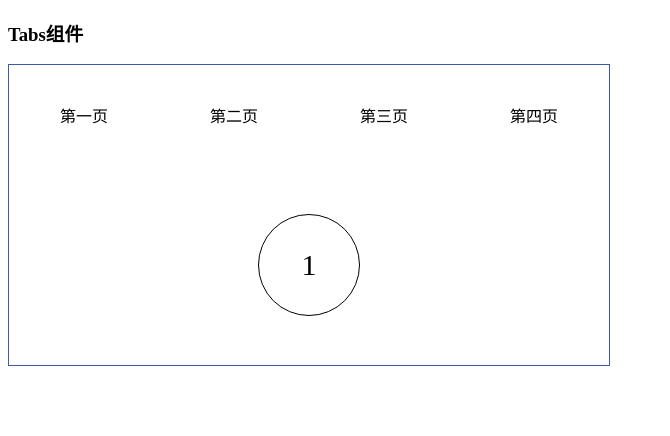
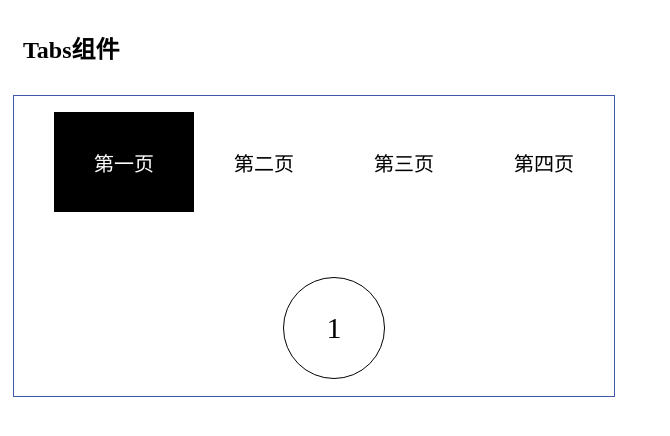
Before and after one commit to jielongINK/components, a plain HTML site: page index.html in a window 1280 px wide. Shown: the whole page, without its empty margins (0-670 px from the left). Drawn offline with Linux system fonts and the light colour scheme.

Commit message:
修改tabs被选中状态

```diff
--- a/components/tabs/tabs.css
+++ b/components/tabs/tabs.css
@@ -1,11 +1,15 @@
+h3{
+    margin: 30px 10px;
+    font-size: 24px;
+    font-weight: 600;
+}
+.container{
+    margin-left: 5px;
+}
 .tabs{
     width: 600px;
     height: 300px;
     border: 1px solid #3d59a7;
-}
-.tabs ol{
-    padding: 0;
-    margin: 0;
 }
 .tabs ol:first-child{
     display: flex;
@@ -13,14 +17,14 @@
 }
 .tabs ol:first-child li{
     flex-grow: 1;
-    list-style: none;
     cursor: pointer;
     display: flex;
     align-items: center;
     justify-content: center;
+    font-size: 20px;
+    font-weight: 400;
 }
 .tabs ol:last-child li{
-    list-style: none;
     display: none;
     width: 100%;
     height: 200px;
@@ -40,3 +44,7 @@
 .active{
     display: flex !important;
 }
+.tabs ol:first-child .current{
+    color: #fff;
+    background-color: #000;
+}
--- a/components/tabs/tabs.js
+++ b/components/tabs/tabs.js
@@ -5,10 +5,12 @@ var Tabs = function() {
     }
     o.init = function() {
         $("[data-role='tab-panel'] li").uniqueClass(0, 'active')
+        $("[data-role='tab-nav'] li").uniqueClass(0, 'current')
 
         $("[data-role='tab-nav'] li").on('click', function (event) {
             var index = jLong.index(event.target)
             $("[data-role='tab-panel'] li").uniqueClass(index, 'active')
+            $("[data-role='tab-nav'] li").uniqueClass(index, 'current')
         })
 
         return this
```
